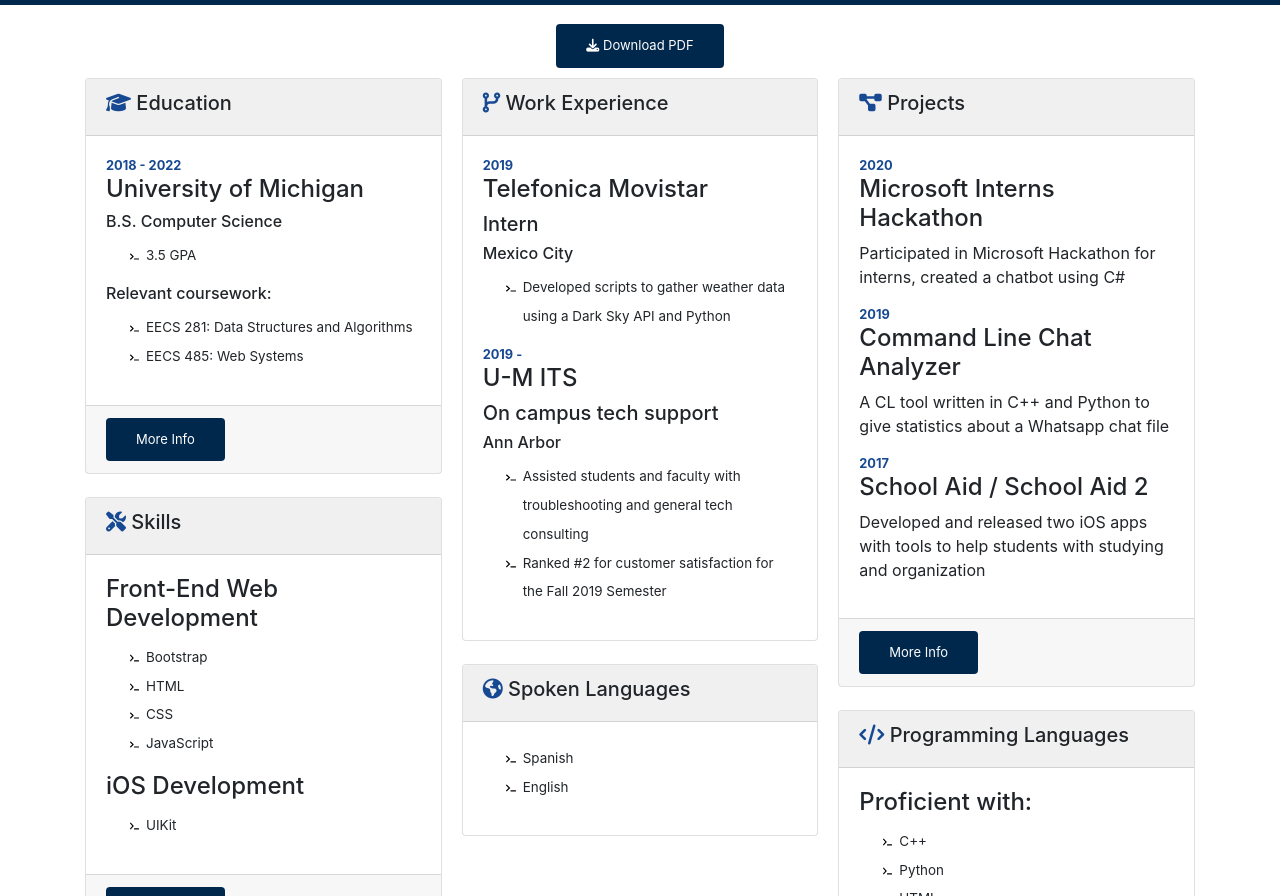
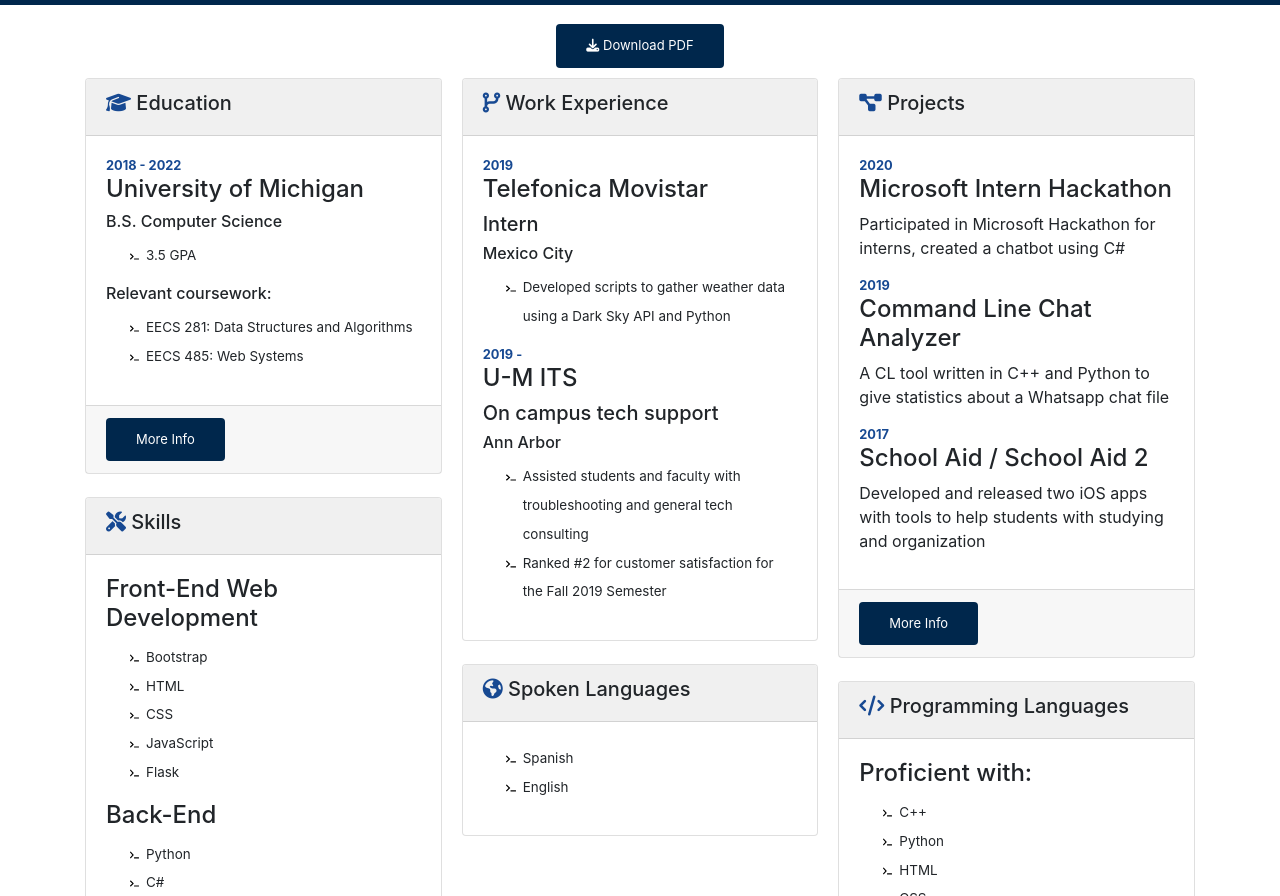
Before and after one commit to jav099/jav099.github.io, a plain HTML site: page index.html in a window 1280 px wide. Shown: the part 56-952 px from the top of the page. Drawn offline with nearby package versions, Linux system fonts and the light colour scheme.

Commit message:
Updated skills

```diff
--- a/index.html
+++ b/index.html
@@ -115,10 +115,12 @@
               <li> <span>HTML</span></li>
               <li><span>CSS</span></li>
               <li><span>JavaScript</span></li>
+              <li><span>Flask</span></li>
             </ul>
-            <h4> iOS Development</h4>
+            <h4> Back-End </h4>
             <ul>
-              <li> <span>UIKit</span></li>
+              <li> <span>Python</span></li>
+              <li><span>C#</span></li>
             </ul>
           </div>
           <div class="card-footer">
@@ -200,7 +202,7 @@
           </div>
           <div class="card-body">
             <p class="date"> 2020</p>
-            <h4> Microsoft Interns Hackathon</h4>
+            <h4> Microsoft Intern Hackathon</h4>
             <p> Participated in Microsoft Hackathon for interns, created a chatbot using C#</p>
             <p class="date"> 2019</p>
             <h4> Command Line Chat Analyzer</h4>
```
Also changed, not shown: 2 other files.
